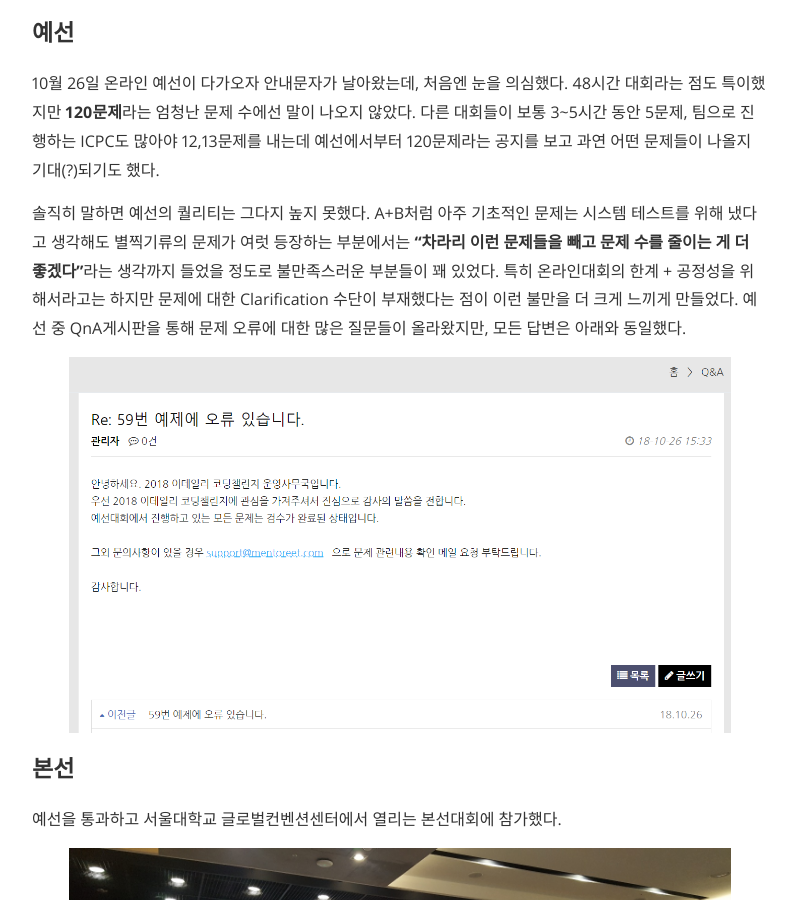
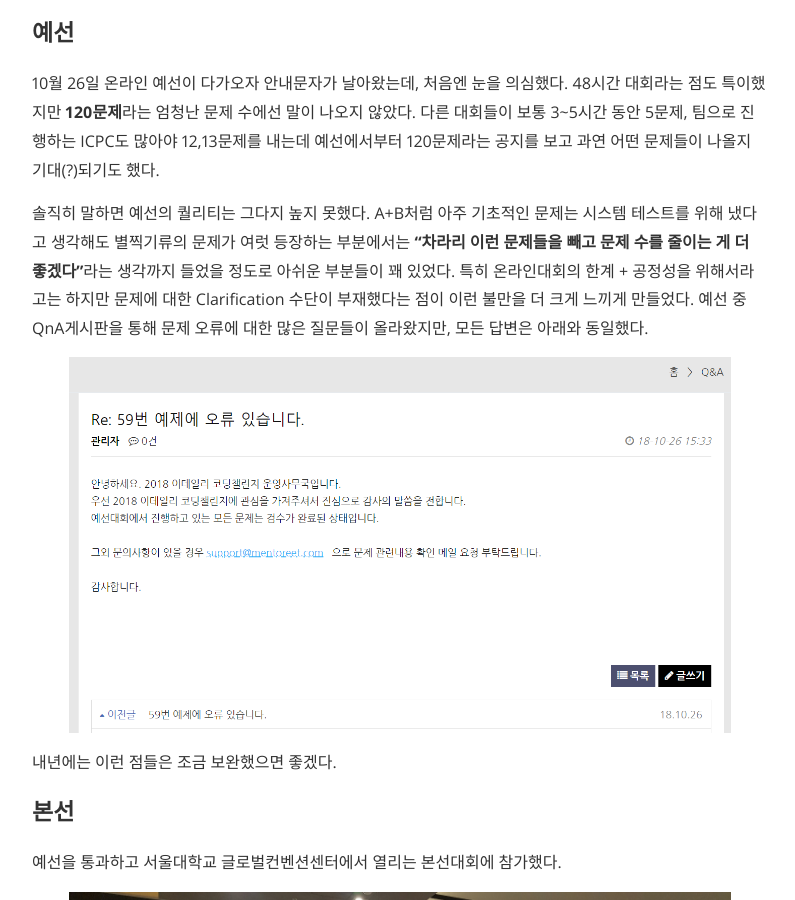
Before and after one commit to nyan101/nyan101.github.io, a Jekyll site: the page built from _posts/2018-11-07-이데일리-코딩챌린지-후기.md, in a window 1280 px wide and 900 px high, scrolled down 918 px. Shown: the whole window, without its empty margins (240-1035 px from the left). Built offline with Jekyll 4.4.1, drawn with Linux system fonts in a browser that asks for light colours; nearby versions of some CDN libraries.

Commit message:
fix post: 11.07

```diff
--- a/_posts/2018-11-07-이데일리-코딩챌린지-후기.md
+++ b/_posts/2018-11-07-이데일리-코딩챌린지-후기.md
@@ -21,9 +21,11 @@ tags:	대회
 
 
 
-솔직히 말하면 예선의 퀄리티는 그다지 높지 못했다. A+B처럼 아주 기초적인 문제는 시스템 테스트를 위해 냈다고 생각해도 별찍기류의 문제가 여럿 등장하는 부분에서는 **"차라리 이런 문제들을 빼고 문제 수를 줄이는 게 더 좋겠다"**라는 생각까지 들었을 정도로 불만족스러운 부분들이 꽤 있었다. 특히 온라인대회의 한계 + 공정성을 위해서라고는 하지만 문제에 대한 Clarification 수단이 부재했다는 점이 이런 불만을 더 크게 느끼게 만들었다. 예선 중 QnA게시판을 통해 문제 오류에 대한 많은 질문들이 올라왔지만, 모든 답변은 아래와 동일했다.
+솔직히 말하면 예선의 퀄리티는 그다지 높지 못했다. A+B처럼 아주 기초적인 문제는 시스템 테스트를 위해 냈다고 생각해도 별찍기류의 문제가 여럿 등장하는 부분에서는 **"차라리 이런 문제들을 빼고 문제 수를 줄이는 게 더 좋겠다"**라는 생각까지 들었을 정도로 아쉬운 부분들이 꽤 있었다. 특히 온라인대회의 한계 + 공정성을 위해서라고는 하지만 문제에 대한 Clarification 수단이 부재했다는 점이 이런 불만을 더 크게 느끼게 만들었다. 예선 중 QnA게시판을 통해 문제 오류에 대한 많은 질문들이 올라왔지만, 모든 답변은 아래와 동일했다.
 
 <img src="/assets/images/2018/11/edaily-QnA.png" width="800px">
+
+내년에는 이런 점들은 조금 보완했으면 좋겠다.
 
 
 
```
